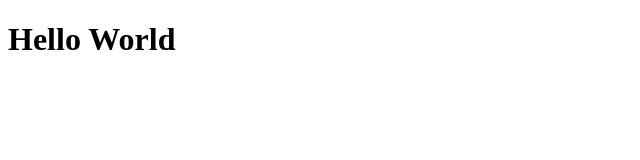
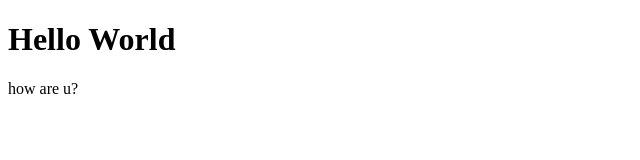
Before and after one commit to heldals/wpu-git-test, a plain HTML site: page index.html in a window 1280 px wide. Shown: the full height of the page, 0-640 px from the left. Drawn offline with Linux system fonts and the light colour scheme.

Commit message:
menambahkan paragraf

```diff
--- a/index.html
+++ b/index.html
@@ -8,5 +8,6 @@
 </head>
 <body>
     <h1>Hello World</h1>
+    <p>how are u?</p>
 </body>
 </html>
```
